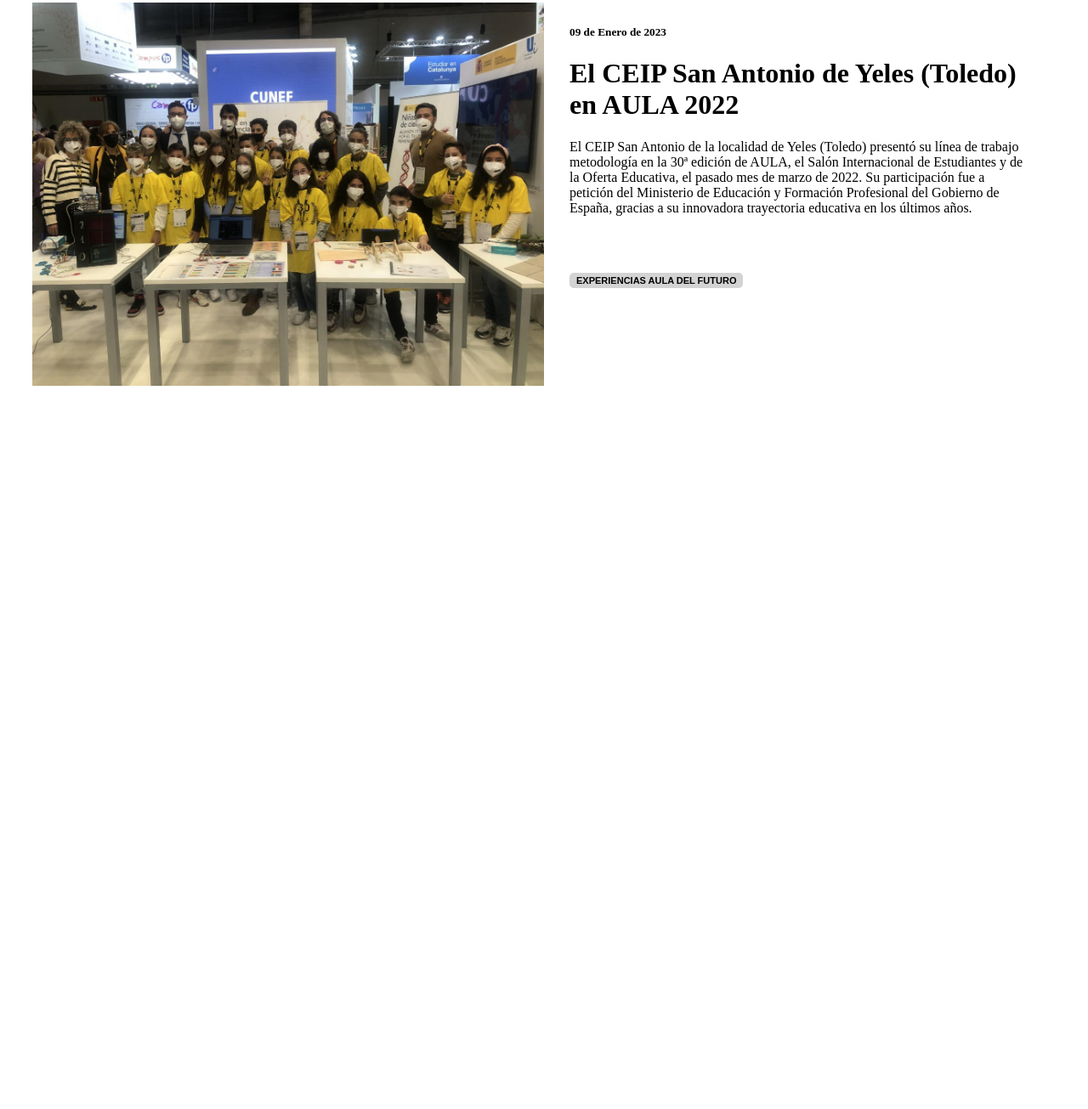
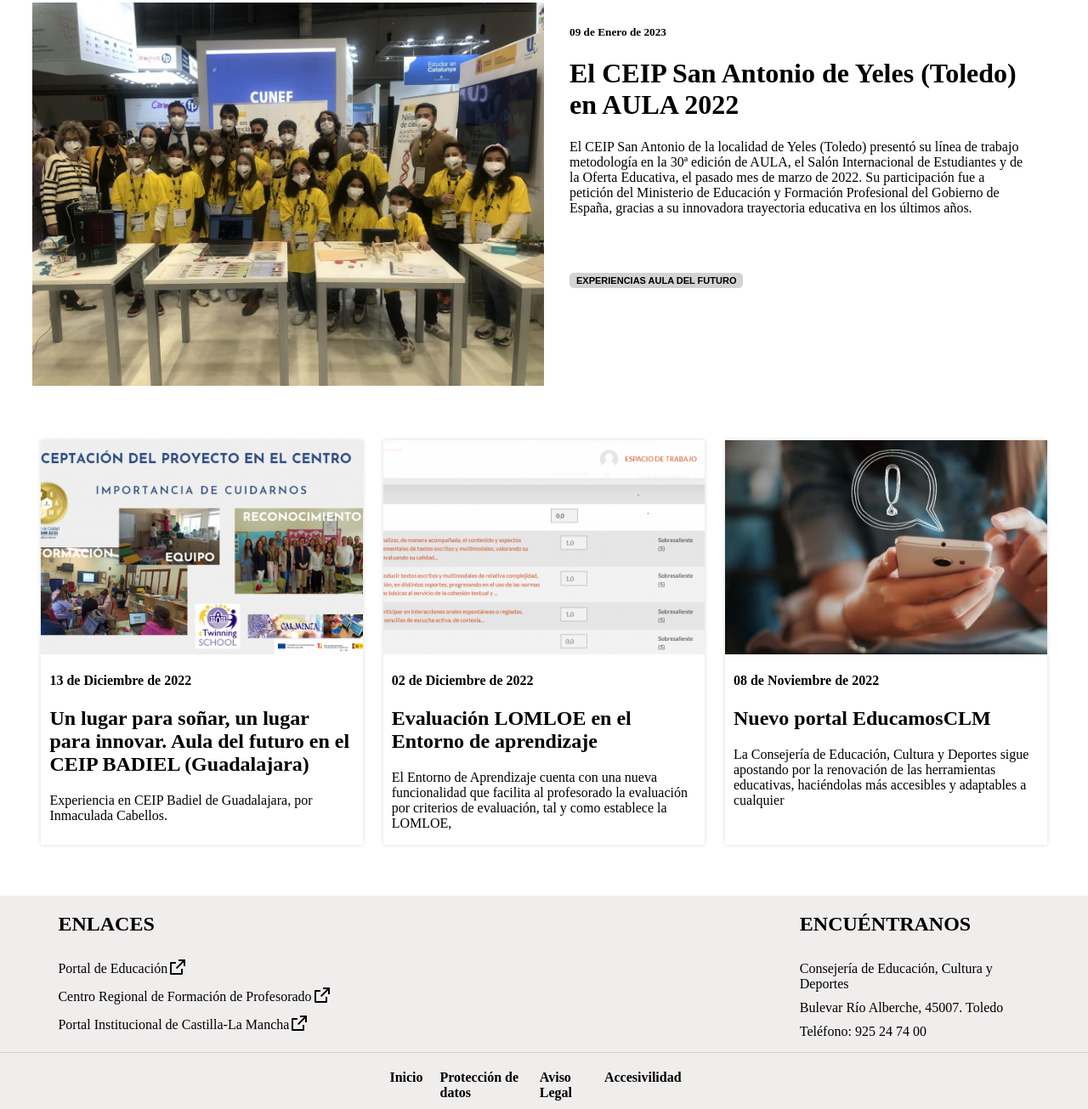
Before and after one commit to luciamejiav/8.-Educamos, a plain HTML site: page index.html in a window 1280 px wide. Shown: the part 881-2186 px from the top of the page at 85% size. Before the commit the page ends 1339 px from the top, so only its background shows below. Drawn offline with Linux system fonts and the light colour scheme.

Commit message:
educamos-casi terminada

```diff
--- a/css/style.css
+++ b/css/style.css
@@ -160,5 +160,54 @@ nav li {
 }
 
 .column-3 {
+    width: 32%;
+    display: flex;
+}
 
+.card {
+    box-shadow: 0 0 5px gainsboro;
 }
+
+.card img {
+    width: 100%;
+}
+
+.pd{
+    padding: 60px 10px;
+}
+
+.fecha {
+    padding: 2px 10px;
+    text-align: left;
+    font-weight: bold;
+}
+
+
+.mrl-10{
+    margin-left: 10px;
+    margin-right: 10px;
+}
+
+.left2 {
+    float: left;
+    width: 50%;
+    padding-left: 30px;
+}
+
+.right2 {
+    float: right;
+    width: 25%;
+    /*text-align: right;*/
+}
+
+footer {
+    background-color: rgb(240, 237, 237);
+}
+
+.bold {
+    font-weight: bold;
+}
+
+.py {
+    padding: 10px 420px;
+}
--- a/index.html
+++ b/index.html
@@ -1,5 +1,6 @@
 <!DOCTYPE html>
 <html lang="en">
+
 <head>
     <meta charset="UTF-8">
     <meta http-equiv="X-UA-Compatible" content="IE=edge">
@@ -16,7 +17,7 @@
 
         <img src="img/LogoEducamos.jpg" alt="">
 
-        <div >
+        <div>
             <i class="fa fa-search lupa" aria-hidden="true"></i>
             <button class="cuenta">Obtener cuenta</button>
             <button class="iniciar">Iniciar Sesión</button>
@@ -39,7 +40,8 @@
                     <li>Centro de ayuda</li>
                 </a>
                 <a href="#">
-                    <li class="mr-0">Formación del profesorado </li> <img src="img/external-link.png" alt="" class="mti mr-20">
+                    <li class="mr-0">Formación del profesorado </li> <img src="img/external-link.png" alt=""
+                        class="mti mr-20">
                 </a>
                 <a href="#">
                     <li class="mr-0">Portal de Educación </li> <img src="img/external-link.png" alt="" class="mti">
@@ -72,7 +74,10 @@
         <div class="right">
             <h5>09 de Enero de 2023</h5>
             <h1>El CEIP San Antonio de Yeles (Toledo) en AULA 2022</h1>
-        <p>El CEIP San Antonio de la localidad de Yeles (Toledo) presentó su línea de trabajo metodología en la 30ª edición de AULA, el Salón Internacional de Estudiantes y de la Oferta Educativa, el pasado mes de marzo de 2022. Su participación fue a petición del Ministerio de Educación y Formación Profesional del Gobierno de España, gracias a su innovadora trayectoria educativa en los últimos años.</p>
+            <p>El CEIP San Antonio de la localidad de Yeles (Toledo) presentó su línea de trabajo metodología en la 30ª
+                edición de AULA, el Salón Internacional de Estudiantes y de la Oferta Educativa, el pasado mes de marzo
+                de 2022. Su participación fue a petición del Ministerio de Educación y Formación Profesional del
+                Gobierno de España, gracias a su innovadora trayectoria educativa en los últimos años.</p>
             <div class="py-20">
                 <button class="button">EXPERIENCIAS AULA DEL FUTURO</button>
             </div>
@@ -85,19 +90,105 @@
         <div class="cb"></div>
     </div>
 
+    <div class="container row justify-content-between pd">
         <div class="column-3">
-        <div>
+            <div class="card">
+                <img src="img/noticia0.png" alt="">
+                <p class="fecha">13 de Diciembre de 2022</p>
+                <h2 class="mrl-10">Un lugar para soñar, un lugar para innovar. Aula del futuro en el CEIP BADIEL (Guadalajara)</h2>
+                <p class="mrl-10">Experiencia en CEIP Badiel de Guadalajara, por Inmaculada Cabellos.</p>
+            </div>
+        </div>
+
+        <div class="column-3">
+            <div class="card">
+                <img src="img/noticia1.png" alt="">
+                <p class="fecha">02 de Diciembre de 2022</p>
+                <h2 class="mrl-10">Evaluación LOMLOE en el Entorno de aprendizaje</h2>
+                <p class="mrl-10">El Entorno de Aprendizaje cuenta con una nueva funcionalidad que facilita al profesorado la
+                    evaluación por criterios de evaluación, tal y como establece la LOMLOE,</p>
+
+            </div>
+        </div>
+
+        <div class="column-3">
+            <div class="card">
+                <img src="img/noticia2.jpg" alt="">
+                <p class="fecha">08 de Noviembre de 2022</p>
+                <h2 class="mrl-10">Nuevo portal EducamosCLM</h2>
+                <p class="mrl-10">La Consejería de Educación, Cultura y Deportes sigue apostando por la renovación de las herramientas
+                    educativas, haciéndolas más accesibles y adaptables a cualquier</p>
+            </div>
+        </div>
+    </div>
+
+    <footer>
+        <div class="container">
+            <div class="right2">
+                <h2>ENCUÉNTRANOS</h2>
+                <nav>
+                    <ul>
+                        <a href="">
+                            <li>Consejería de Educación, Cultura y Deportes</li>
+                        </a>
+                        <a href="">
+                            <li>Bulevar Río Alberche, 45007. Toledo</li>
+                        </a>
+                        <a href="">
+                            <li>Teléfono: 925 24 74 00</li>
+                        </a>
+                    </ul>
+                </nav>
+            </div>
+
+            <div class="left2">
+                <h2>ENLACES</h2>
+                <nav>
+                    <ul>
+                        <a href="">
+                            <li class="mr-0">Portal de Educación</li>
+                            <img src="img/external-link.png" alt="" class="mti mr-20">
+                            <br>
+                        </a>
+                        <a href="">
+                            <li class="mr-0">Centro Regional de Formación de Profesorado</li>
+                            <img src="img/external-link.png" alt="" class="mti mr-20">
+                            <br>
+                        </a>
+                        <a href="">
+                            <li class="mr-0">Portal Institucional de Castilla-La Mancha</li>
+                            <img src="img/external-link.png" alt="" class="mti mr-20">
+                        </a>
+                    </ul>
+                </nav>
+            </div>
+
+            <div class="cb"></div>
 
         </div>
 
-        <div>
+        <div class="line"></div>
 
+        <div class="row align-items-center container py">
+            <nav>
+                <ul class="row bold">
+                    <a href="#">
+                        <li>Inicio</li>
+                    </a>
+                    <a href="#">
+                        <li>Protección de datos</li>
+                    </a>
+                    <a href="#">
+                        <li>Aviso Legal</li>
+                    </a>
+                    <a href="#">
+                        <li>Accesivilidad</li>
+                    </a>
+                </ul>
+            </nav>
         </div>
+    </footer>
 
-        <div>
-
-        </div>
-    </div>
 </body>
 
 </html>
```
Lines whose indentation alone changed are shown as unchanged.
